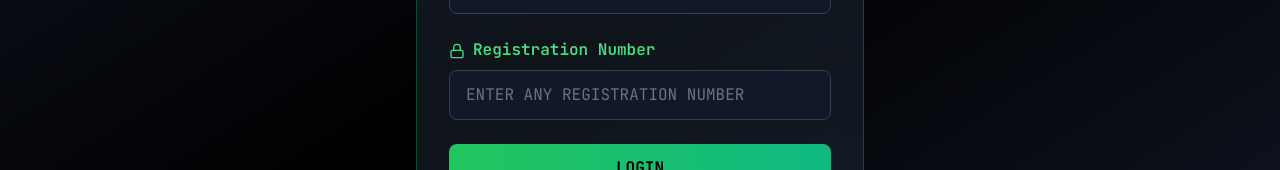
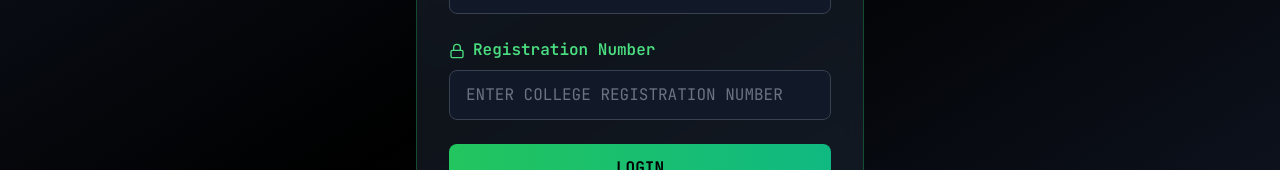
Before and after one commit to RoBWarrior/REC-arcade, a React (Vite) app: page / in a window 1280 px wide. Shown: the part 406-576 px from the top of the page. Built offline with nearby package versions, Linux system fonts and the light colour scheme; no server answers.

Commit message:
fix: update placeholder text for registration number input field

```diff
--- a/src/components/auth/Login.jsx
+++ b/src/components/auth/Login.jsx
@@ -97,7 +97,7 @@ const Login = ({ onLogin }) => {
               className={`w-full px-4 py-3 bg-gray-900 border rounded-lg text-white placeholder-gray-500 focus:outline-none focus:ring-2 transition-all uppercase ${
                 errors.regNumber ? 'border-red-500 focus:ring-red-500' : 'border-gray-700 focus:ring-green-500'
               }`}
-              placeholder="Enter any registration number"
+              placeholder="Enter college registration number"
             />
             {errors.regNumber && (
               <p className="text-red-400 text-sm mt-1">{errors.regNumber}</p>
```
